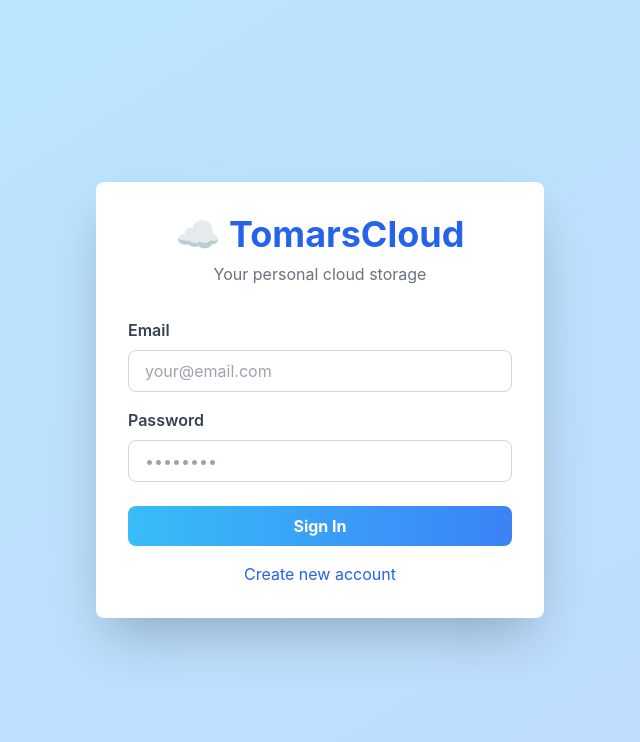
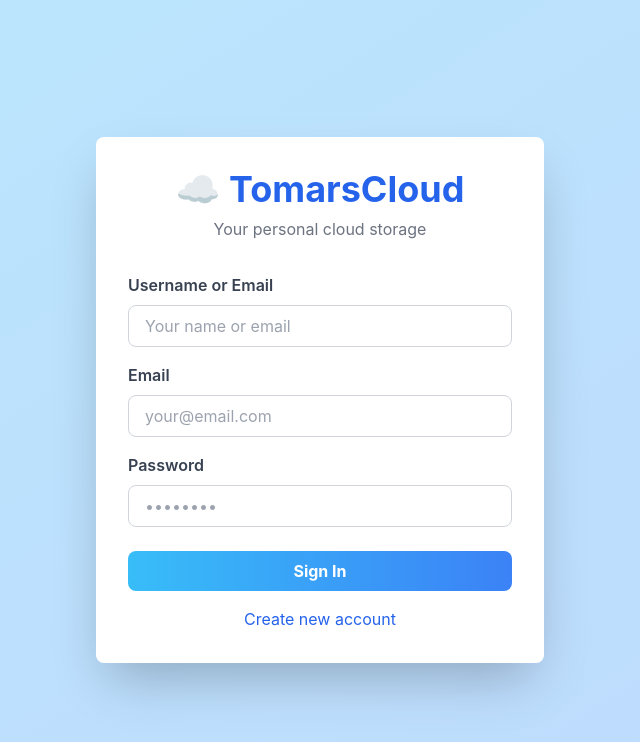
Before and after one commit to tomxr14/tomarscloud, a React (Vite) app: page / in a window 1280 px wide. Shown: the top 742 px of the page, without its empty margins (320-960 px from the left). Built offline with nearby package versions, Linux system fonts and the light colour scheme; no server answers.

Commit message:
Add username field to login page and enable login with username or email

```diff
--- a/Login.jsx
+++ b/Login.jsx
@@ -24,7 +24,7 @@ export const Login = ({ onLoginSuccess }) => {
 
       const body = isRegister
         ? { email, password, username }
-        : { email, password };
+        : { username, password }; // Login with username/email, not separate email field
 
       const response = await fetch(`${API_BASE}${endpoint}`, {
         method: 'POST',
@@ -88,6 +88,20 @@ export const Login = ({ onLoginSuccess }) => {
             </div>
           )}
 
+          {!isRegister && (
+            <div className="mb-4">
+              <label className="block text-gray-700 font-semibold mb-2">Username or Email</label>
+              <input
+                type="text"
+                value={username}
+                onChange={(e) => setUsername(e.target.value)}
+                className="w-full px-4 py-2 border border-gray-300 rounded-lg focus:outline-none focus:border-blue-500"
+                placeholder="Your name or email"
+                required={!isRegister}
+              />
+            </div>
+          )}
+
           <div className="mb-4">
             <label className="block text-gray-700 font-semibold mb-2">Email</label>
             <input
@@ -96,7 +110,7 @@ export const Login = ({ onLoginSuccess }) => {
               onChange={(e) => setEmail(e.target.value)}
               className="w-full px-4 py-2 border border-gray-300 rounded-lg focus:outline-none focus:border-blue-500"
               placeholder="your@email.com"
-              required
+              required={isRegister}
             />
           </div>
 
```
Also changed, not shown: server.js (+22 -10 lines).
